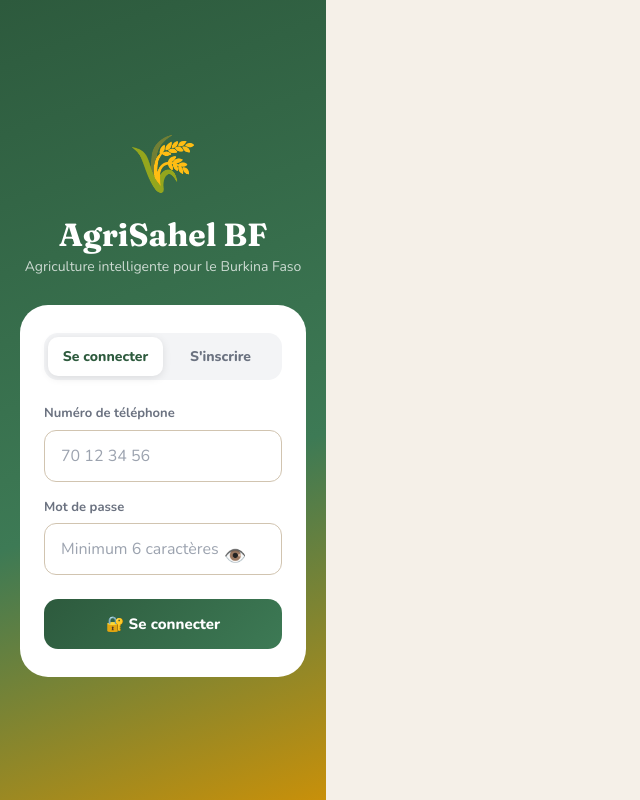
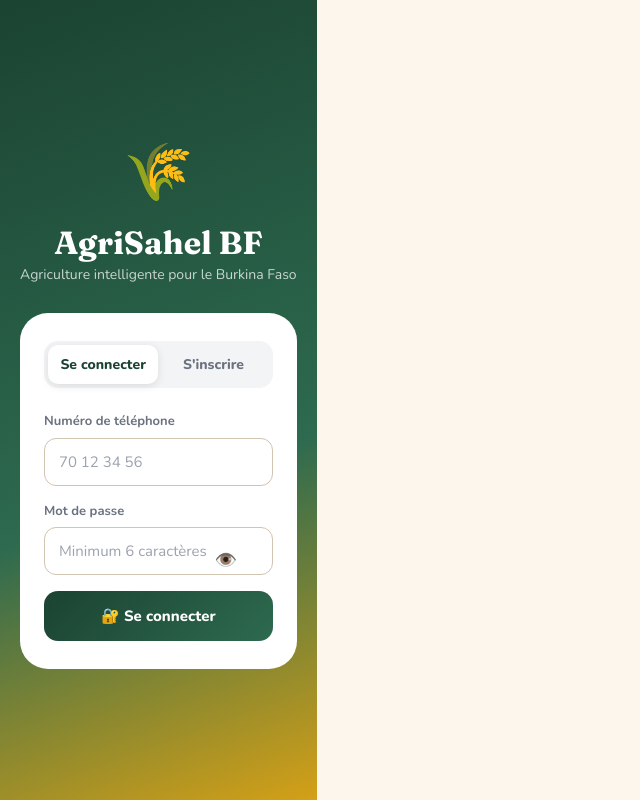
Before and after one commit to bassiroudambre0-beep/agrisahel-bf, a React (Vite) app: page / in a window 1280 px wide. Shown: the whole page, without its empty margins (0-640 px from the left). Built offline with nearby package versions, Linux system fonts and the light colour scheme.

Commit message:
Fix styles.js - layout stable

```diff
--- a/src/styles.js
+++ b/src/styles.js
@@ -1,25 +1,20 @@
- // ════════════════════════════════════════════════════════
-// AgriSahel BF — styles.js
-// Optimisé Android mobile-first
-// ════════════════════════════════════════════════════════
-
-export const COLORS = {
-  primary:  "#2D5A3D",
-  primary2: "#3D7A55",
-  primary3: "#6AAF7A",
-  amber:    "#C8900A",
-  amber2:   "#F0B429",
-  cream:    "#FAF6F0",
-  cream2:   "#EDE5D8",
+ export const COLORS = {
+  primary:  "#1B4332",
+  primary2: "#2D6A4F",
+  primary3: "#52B788",
+  amber:    "#D4A017",
+  amber2:   "#F4CC55",
+  cream:    "#FDF6EC",
+  cream2:   "#F0EBE1",
   white:    "#FFFFFF",
-  dark:     "#1A1A1A",
+  dark:     "#111827",
   gray:     "#6B7280",
   grayLight:"#F3F4F6",
-  red:      "#DC2626",
-  orange:   "#EA580C",
-  green:    "#16A34A",
-  blue:     "#2563EB",
-  purple:   "#7C3AED",
+  red:      "#EF4444",
+  orange:   "#F97316",
+  green:    "#10B981",
+  blue:     "#3B82F6",
+  purple:   "#8B5CF6",
 };
 
 export const G = {
@@ -27,27 +22,27 @@ export const G = {
     background: "#FFFFFF",
     borderRadius: 16,
     padding: 16,
-    boxShadow: "0 1px 8px rgba(45,90,61,0.10)",
-    border: "1px solid #EDE5D8",
+    boxShadow: "0 2px 8px rgba(27,67,50,0.08)",
+    border: "1px solid #F0EBE1",
     width: "100%",
     boxSizing: "border-box",
   },
   input: {
     width: "100%",
-    padding: "14px 16px",
+    padding: "13px 14px",
     borderRadius: 12,
     border: "1.5px solid #D1C4B0",
-    fontSize: 16,
+    fontSize: 15,
     outline: "none",
     background: "#FFFFFF",
     boxSizing: "border-box",
-    color: "#1A1A1A",
+    color: "#111827",
     fontFamily: "inherit",
-    WebkitAppearance: "none",
+    display: "block",
   },
   btn: {
     width: "100%",
-    padding: "15px 12px",
+    padding: 15,
     borderRadius: 14,
     border: "none",
     fontSize: 15,
@@ -55,16 +50,16 @@ export const G = {
     cursor: "pointer",
     transition: "all 0.15s",
     boxSizing: "border-box",
-    WebkitTapHighlightColor: "transparent",
-    minHeight: 50,
+    minHeight: 48,
+    display: "block",
   },
   btnPrimary: {
-    background: "linear-gradient(135deg,#2D5A3D,#3D7A55)",
+    background: "linear-gradient(135deg,#1B4332,#2D6A4F)",
     color: "#FFFFFF",
   },
   btnSecondary: {
     background: "#F3F4F6",
-    color: "#1A1A1A",
+    color: "#111827",
   },
   label: {
     fontSize: 13,
@@ -76,96 +71,51 @@ export const G = {
   sectionTitle: {
     fontSize: 16,
     fontWeight: 800,
-    color: "#2D5A3D",
+    color: "#1B4332",
     marginBottom: 12,
   },
   page: {
-    padding: "14px 14px 100px",
+    padding: "16px 16px 100px",
     width: "100%",
     boxSizing: "border-box",
-    overflowX: "hidden",
   },
 };
 
 export const GLOBAL_CSS = `
   @import url('https://fonts.googleapis.com/css2?family=Fraunces:wght@700;900&family=Nunito:wght@400;600;700;800&display=swap');
-
-  *, *::before, *::after { box-sizing: border-box; margin: 0; padding: 0; min-width: 0; }
-  html, body { overflow-x: hidden; width: 100%; height: 100%; }
-
+  *, *::before, *::after { box-sizing: border-box; margin: 0; padding: 0; }
+  html { width: 100%; overflow-x: hidden; }
   body {
     font-family: 'Nunito', sans-serif;
-    background: #F5F0E8;
-    color: #1A1A1A;
+    background: #FDF6EC;
+    color: #111827;
+    width: 100%;
+    overflow-x: hidden;
     -webkit-tap-highlight-color: transparent;
-    -webkit-font-smoothing: antialiased;
   }
-
-  /* Inputs Android natifs */
   input, select, textarea {
-    color: #1A1A1A !important;
+    color: #111827 !important;
     width: 100% !important;
     box-sizing: border-box !important;
     font-family: 'Nunito', sans-serif !important;
-    font-size: 16px !important;
     -webkit-appearance: none;
-    appearance: none;
-    border-radius: 12px;
   }
-
-  input::placeholder, textarea::placeholder {
-    color: #9CA3AF !important;
-    opacity: 1;
-  }
-
-  img { max-width: 100%; height: auto; display: block; }
-  button { touch-action: manipulation; -webkit-tap-highlight-color: transparent; }
-
-  /* Focus visible */
+  input::placeholder, textarea::placeholder { color: #9CA3AF !important; }
+  img { max-width: 100%; }
+  button { touch-action: manipulation; }
   input:focus, select:focus, textarea:focus {
     outline: none;
-    border-color: #3D7A55 !important;
-    box-shadow: 0 0 0 3px rgba(61,122,85,0.15) !important;
+    border-color: #2D6A4F !important;
+    box-shadow: 0 0 0 3px rgba(45,106,79,0.12) !important;
   }
-
-  /* Animations */
-  @keyframes spin {
-    to { transform: rotate(360deg); }
-  }
-  @keyframes fadeIn {
-    from { opacity: 0; transform: translateY(6px); }
-    to   { opacity: 1; transform: translateY(0); }
-  }
-  @keyframes slideUp {
-    from { opacity: 0; transform: translateY(30px); }
-    to   { opacity: 1; transform: translateY(0); }
-  }
-  @keyframes pulse {
-    0%, 100% { opacity: 1; }
-    50%       { opacity: 0.5; }
-  }
-
-  .fade-in  { animation: fadeIn  0.25s ease; }
+  @keyframes spin { to { transform: rotate(360deg); } }
+  @keyframes fadeIn { from { opacity:0; transform:translateY(6px); } to { opacity:1; transform:translateY(0); } }
+  @keyframes slideUp { from { opacity:0; transform:translateY(30px); } to { opacity:1; transform:translateY(0); } }
+  @keyframes pulse { 0%,100%{opacity:1;} 50%{opacity:0.5;} }
+  .fade-in { animation: fadeIn 0.25s ease; }
   .slide-up { animation: slideUp 0.35s ease; }
-  .pulse    { animation: pulse  1.5s ease infinite; }
+  .pulse { animation: pulse 1.5s ease infinite; }
   .btn-hover:active { transform: scale(0.97); }
-
-  /* Scrollbar */
-  ::-webkit-scrollbar { width: 3px; height: 3px; }
+  ::-webkit-scrollbar { width: 3px; }
   ::-webkit-scrollbar-thumb { background: #C7D9CF; border-radius: 4px; }
-
-  /* Overflow horizontal */
-  .overflow-x {
-    display: flex;
-    overflow-x: auto;
-    -webkit-overflow-scrolling: touch;
-    scrollbar-width: none;
-    padding-bottom: 4px;
-  }
-  .overflow-x::-webkit-scrollbar { display: none; }
-
-  /* Safe area iOS */
-  .bottom-nav {
-    padding-bottom: env(safe-area-inset-bottom, 12px);
-  }
 `;
```
